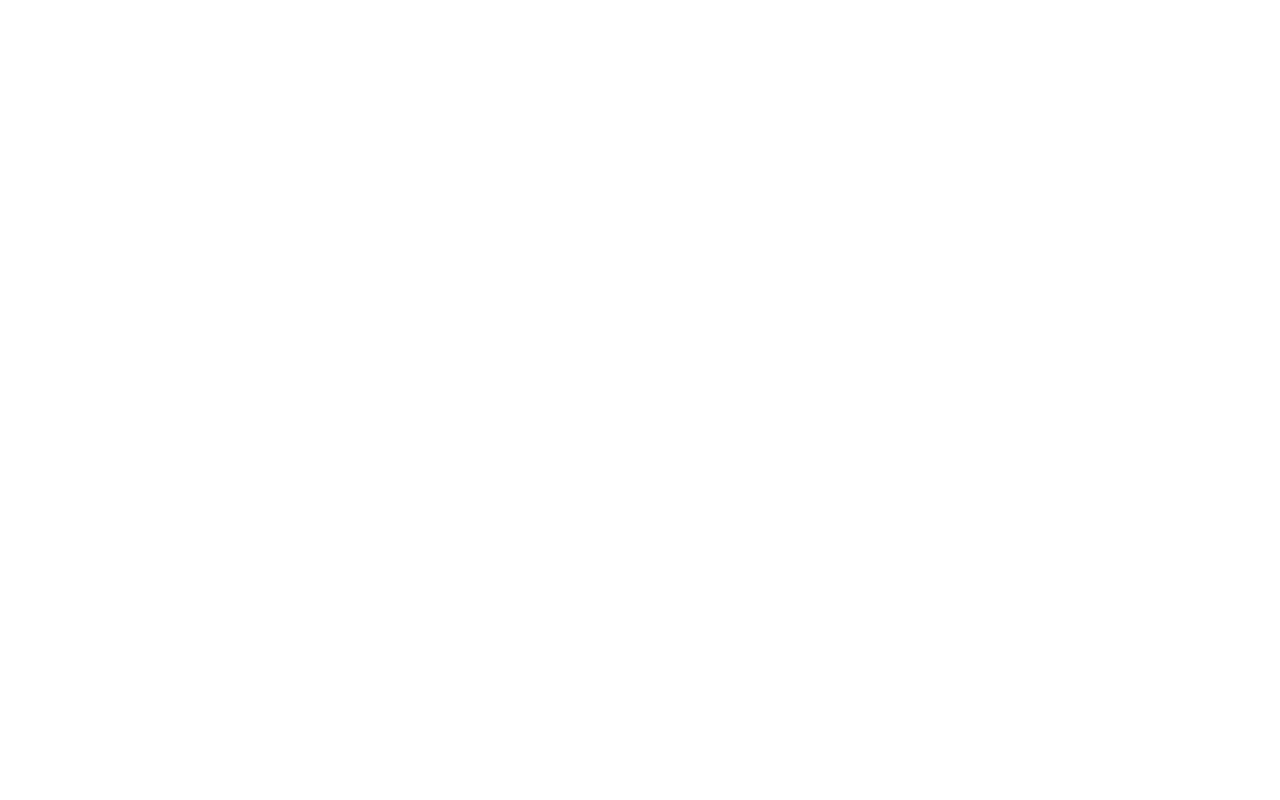
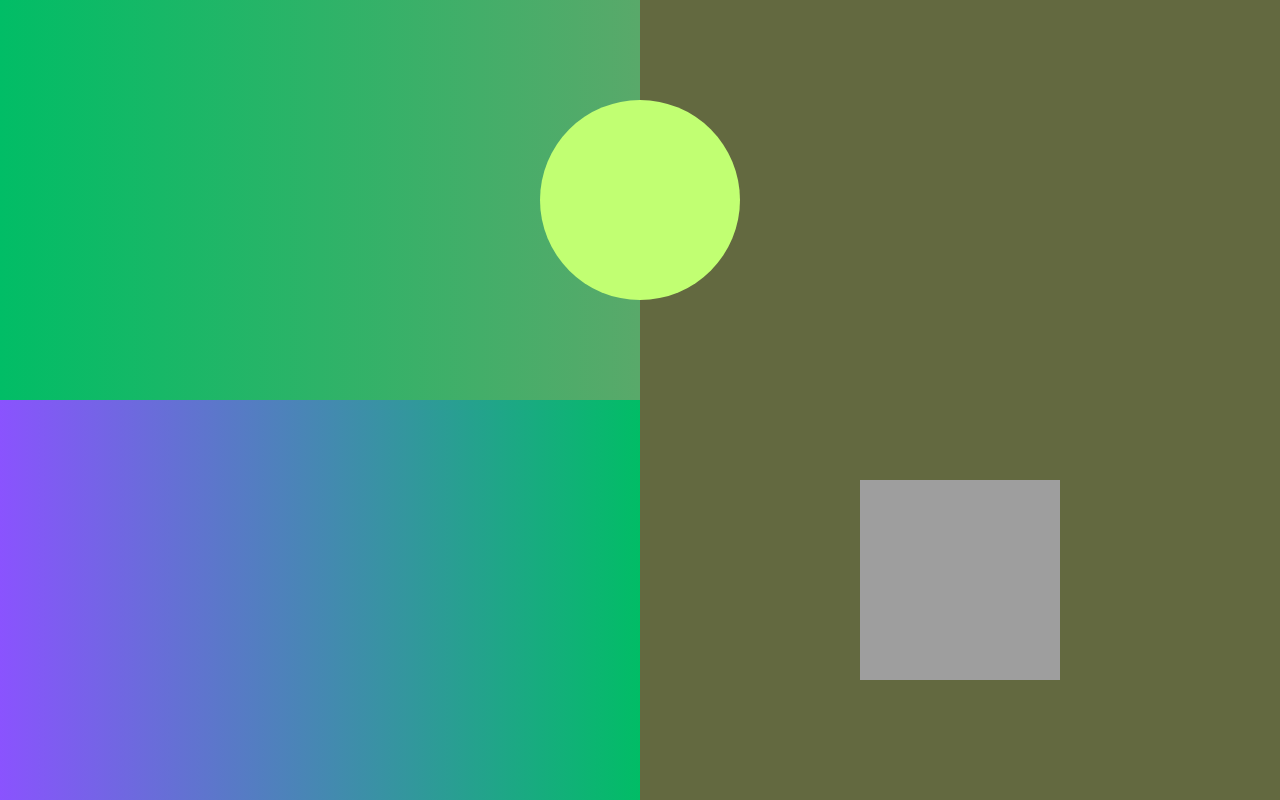
Before and after one commit to Koshur1504/WEB204, a plain HTML site: page Assignments/positioning.html in a window 1280 px wide. Drawn offline with Linux system fonts and the light colour scheme; grey boxes are pictures that could not be loaded.

Commit message:
postioning assignment

```diff
--- a/Assignments/positioning.html
+++ b/Assignments/positioning.html
@@ -1,11 +1,65 @@
 <!DOCTYPE html>
 <html lang="en">
-<head>
-  <meta charset="UTF-8">
-  <meta name="viewport" content="width=device-width, initial-scale=1.0">
-  <title>Document</title>
-</head>
-<body>
-
-</body>
+  <head>
+    <meta charset="UTF-8" />
+    <meta name="viewport" content="width=device-width, initial-scale=1.0" />
+    <title>Document</title>
+    <style>
+      * {
+        margin: 0;
+        padding: 0;
+        box-sizing: border-box;
+      }
+      body {
+        display: flex;
+      }
+      .htw {
+        height: 100vh;
+        width: 50vw;
+      }
+      .left {
+        & .up,
+        .down {
+          height: 50%;
+          width: 100%;
+        }
+        & .up {
+          position: relative;
+          background: linear-gradient(90deg, #01bd66, #59a96a);
+        }
+        & .down {
+          background: linear-gradient(90deg, #8a53fe, #01bd66);
+        }
+      }
+      .right {
+        background-color: rgb(99, 105, 64);
+        & .cat {
+          height: 200px;
+          aspect-ratio: 1;
+          position: relative;
+          top: 60%;
+          margin-inline: auto;
+          background-image: url("https://i.natgeofe.com/n/548467d8-c5f1-4551-9f58-6817a8d2c45e/NationalGeographic_2572187_square.jpg");
+          background-size: cover;
+        }
+      }
+      .circle {
+        height: 50%;
+        aspect-ratio: 1;
+        position: absolute;
+        background-color: #c1ff72;
+        right: 0px;
+        top: 50%;
+        transform: translate(50%, -50%);
+        border-radius: 50%;
+      }
+    </style>
+  </head>
+  <body>
+    <div class="left htw">
+      <div class="up"><div class="circle"></div></div>
+      <div class="down"></div>
+    </div>
+    <div class="right htw"><div class="cat"></div></div>
+  </body>
 </html>
```
